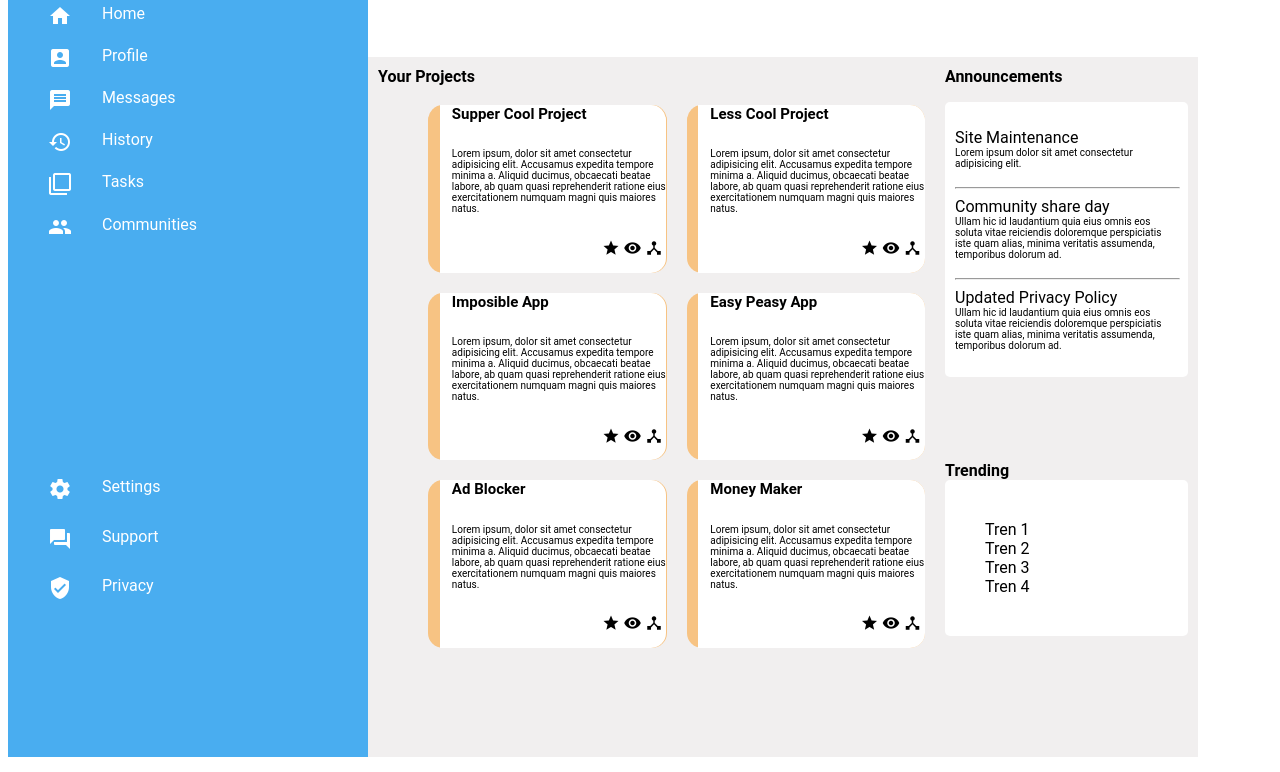
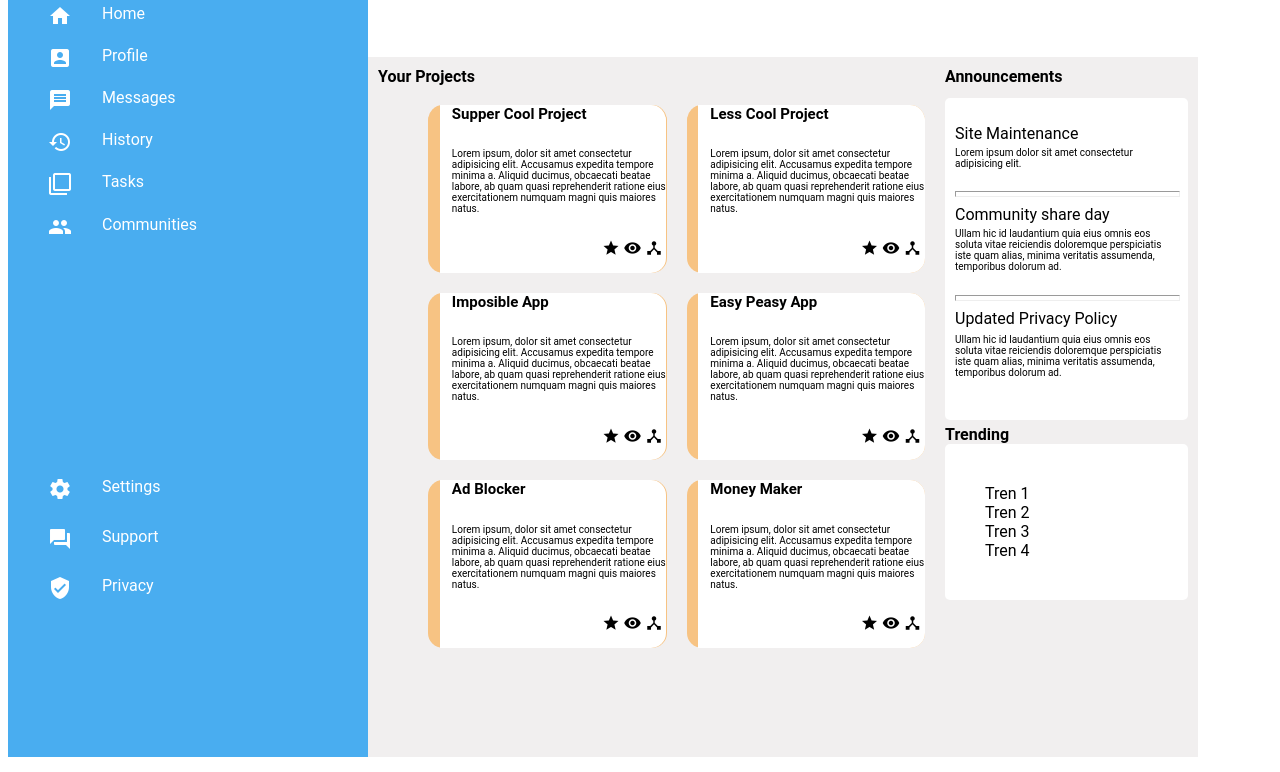
Before and after one commit to gustavobastian/simpleDashboard, a plain HTML site: page index.html in a window 1280 px wide. Shown: the part 138-910 px from the top of the page. Drawn offline with Linux system fonts and the light colour scheme.

Commit message:
other changes

```diff
--- a/style.css
+++ b/style.css
@@ -223,13 +223,13 @@ button{
     display: grid;
     resize: both;
     grid-template-columns: 100%;
-    grid-template-rows: 55% 20% 20%;
+    grid-template-rows: 50% 10% 30%;
 }
 .MainAnn{
     display: grid;
     resize: both;
     grid-template-columns: 100%;
-    grid-template-rows: 10% 70%;
+    grid-template-rows: 10% 90%;
     grid-gap:5px;
 }
 .Announcements{
```
